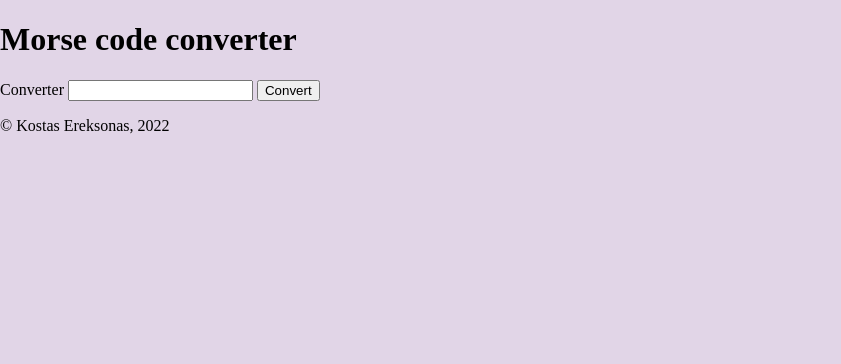
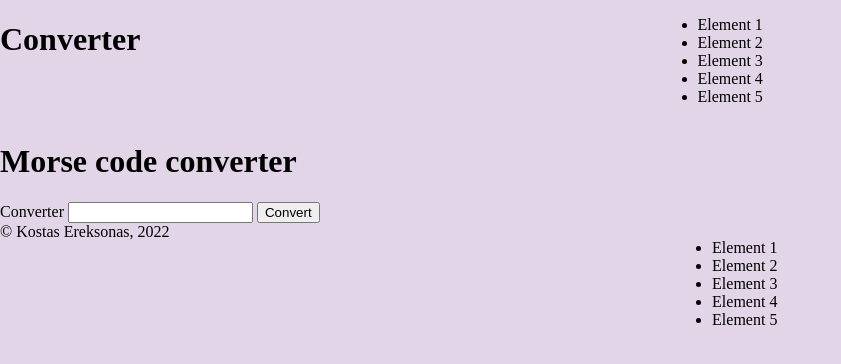
Before and after one commit to KostasEreksonas/morse-code-converter, a plain HTML site: page Javascript/index.html in a window 1280 px wide. Shown: the whole page, without its empty margins (0-841 px from the left). Drawn offline with Linux system fonts and the light colour scheme.

Commit message:
Created initial page layout

```diff
--- a/Javascript/css/layout.css
+++ b/Javascript/css/layout.css
@@ -4,3 +4,86 @@ html, body {
     margin: 0;
     padding: 0;
 }
+
+/* Body layout - Start */
+body {
+    display: block;
+    justify-content: center;
+    align-items: center;
+    grid-template-areas:
+        'h'
+        'm'
+        'f'
+    ;
+    grid-gap: 10px;
+}
+
+body > header {
+    grid-area: h;
+}
+
+body > main {
+    grid-area: m;
+}
+
+body > footer {
+    grid-area: f;
+}
+/* Body layout - End */
+
+/* Header layout - Start */
+header {
+    display: grid;
+    grid-template-areas:
+        'header navigation'
+;
+}
+
+header > h1 {
+    grid-area: header;
+}
+
+header > nav {
+    grid-area: navigation;
+}
+/* Header layout - End */
+
+/* Main layout - Start */
+main {
+    display: grid;
+    grid-template-areas:
+        'heading'
+        'input'
+        'output'
+    ;
+}
+
+main > h1 {
+    grid-area: heading;
+}
+
+main > form {
+    grid-area: input;
+}
+
+main > span {
+    grid-area: output;
+}
+/* Main layout - End */
+
+/* Footer layout - Start */
+footer {
+    display: grid;
+    grid-template-areas:
+        'license navigation'
+    ;
+}
+
+footer > span {
+    grid-area: license;
+}
+
+footer > nav {
+    grid-area: navigation;
+}
+/* Footer layout - End */
--- a/Javascript/index.html
+++ b/Javascript/index.html
@@ -9,19 +9,39 @@
 </head>
 <body>
     <header>
-
+        <h1>Converter</h1>
+        <nav>
+            <ul>
+                <li>Element 1</li>
+                <li>Element 2</li>
+                <li>Element 3</li>
+                <li>Element 4</li>
+                <li>Element 5</li>
+            </ul>
+        </nav>
     </header>
-    <div>
+    <main>
         <h1>Morse code converter</h1>
         <form>
             <label for="morseCode">Converter</label>
             <input type="text" id="morseCode">
             <input type="button" id="convert" value="Convert">
         </form>
-        <p id="result"></p>
-    </div>
+        <span id="result"></span>
+    </main>
     <footer>
-        &copy; Kostas Ereksonas, 2022
+        <span>
+            &copy; Kostas Ereksonas, 2022
+        </span>
+        <nav>
+            <ul>
+                <li>Element 1</li>
+                <li>Element 2</li>
+                <li>Element 3</li>
+                <li>Element 4</li>
+                <li>Element 5</li>
+            </ul>
+        </nav>
     </footer>
     <script src="js/converter.js"></script>
 </body>
```
